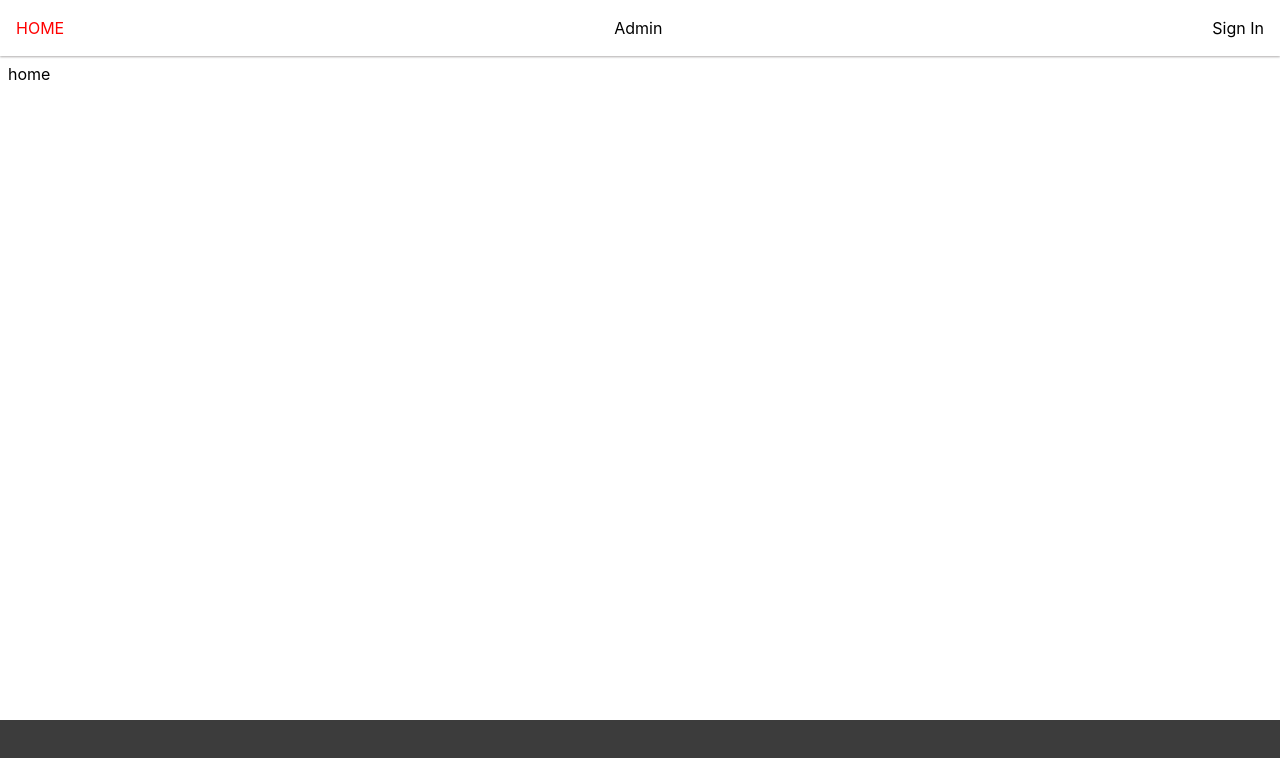
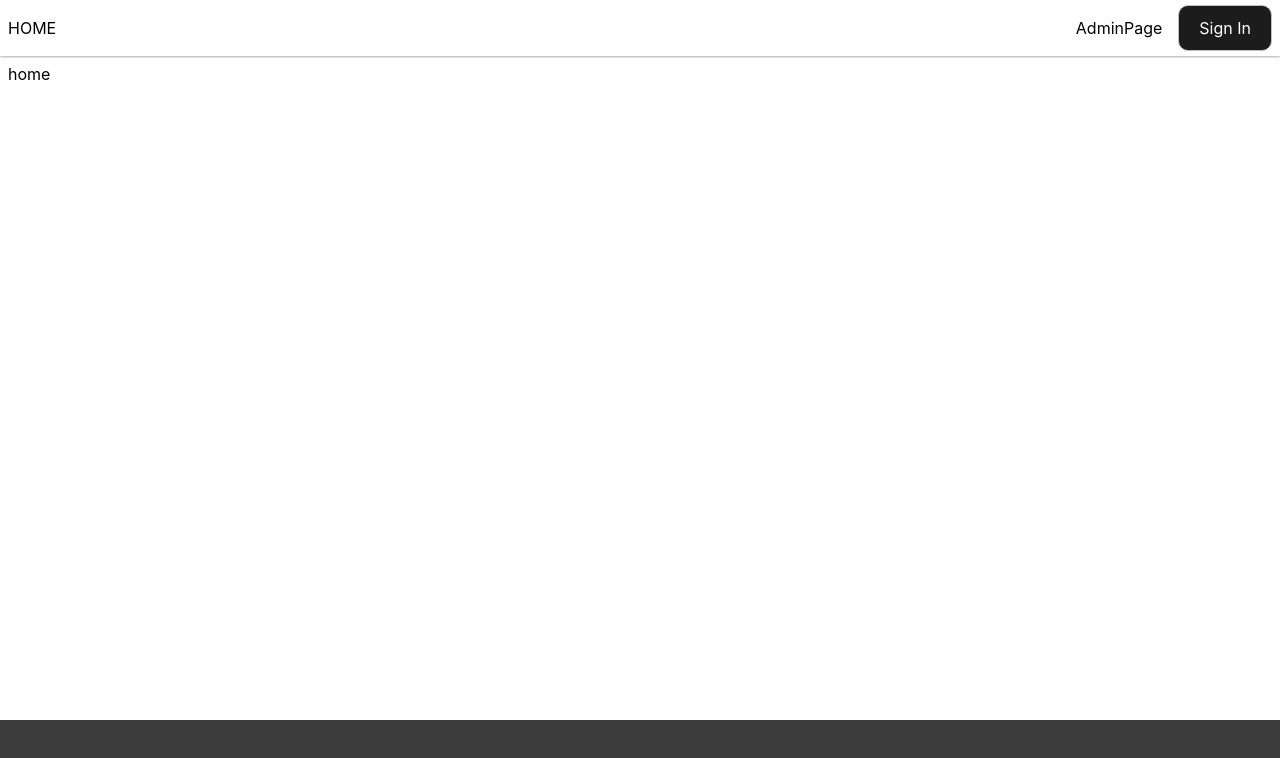
Before and after one commit to yiminwook/fitta, a React (Create React App) app: page / in a window 1280 px wide. Shown: the top 758 px of the page. Built offline with nearby package versions, Linux system fonts and the light colour scheme; a web font is replaced by a local one.

Commit message:
Update: header style

```diff
--- a/src/components/common/NavChild.tsx
+++ b/src/components/common/NavChild.tsx
@@ -4,13 +4,16 @@ import { NavLink } from 'react-router-dom';
 interface NavChildProps {
   to: string;
   content: ReactNode;
+  className?: string;
 }
 
-const NavChild = ({ to, content }: NavChildProps) => {
+const NavChild = ({ to, content, className = '' }: NavChildProps) => {
   return (
     <li>
       <NavLink to={to}>
-        <button tabIndex={-1}>{content}</button>
+        <button tabIndex={-1} className={className}>
+          {content}
+        </button>
       </NavLink>
     </li>
   );
--- a/src/components/layout/Header.tsx
+++ b/src/components/layout/Header.tsx
@@ -1,16 +1,20 @@
 import NavChild from '@/components/common/NavChild';
 import layout from '@/components/layout/Layout.module.scss';
+import { Link } from 'react-router-dom';
 
 const Header = () => {
   return (
     <header className={layout['header']}>
-      <nav>
-        <ul>
-          <NavChild to={'/'} content={'HOME'} />
-          <NavChild to={'/admin'} content={'Admin'} />
-          <NavChild to={'/signin'} content={'Sign In'} />
-        </ul>
-      </nav>
+      <div>
+        <nav>
+          <Link to="/">HOME</Link>
+          <ul>
+            {/* pageLink */}
+            <NavChild to={'/admin'} content={'AdminPage'} />
+            <NavChild to={'/signin'} content={'Sign In'} className={layout['signInButton']} />
+          </ul>
+        </nav>
+      </div>
       <div className={layout['block']} />
     </header>
   );
--- a/src/components/layout/Layout.module.scss
+++ b/src/components/layout/Layout.module.scss
@@ -5,22 +5,34 @@
 .header {
   position: relative;
 
-  nav {
-    min-width: $min-width;
+  & > div:first-child {
     position: fixed;
     z-index: $nav-z-index;
+    display: flex;
+    min-width: $min-width;
+    width: 100%;
     height: 3.5rem;
-    width: 100%;
     background-color: map-get($colors, white);
     @include flex-center();
     @include box-shadow(true);
 
-    ul {
+    nav {
       display: flex;
       justify-content: space-between;
+      align-items: center;
+      max-width: map-get($points, xl);
       width: 100%;
-      padding: 0 1rem;
-      max-width: map-get($points, xl);
+      padding: 0 0.5rem;
+
+      ul {
+        display: flex;
+        align-items: center;
+        gap: 1rem;
+
+        .signInButton {
+          @extend %button-black;
+        }
+      }
     }
   }
 
```
